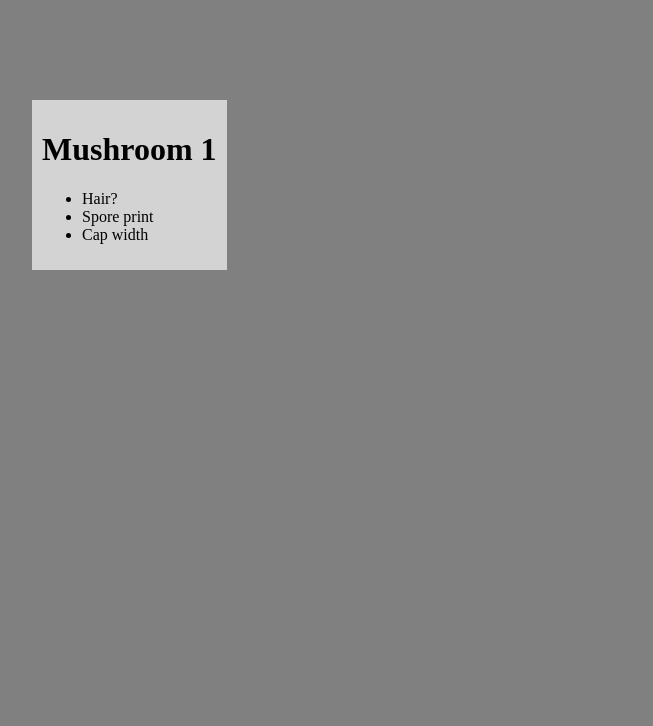
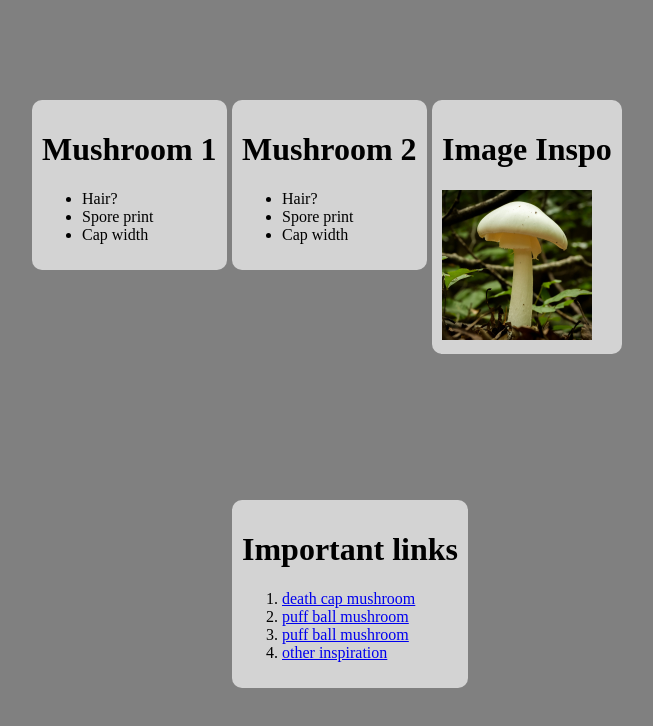
Before and after one commit to ZanderCode/flow, a React (Create React App) app in the folder flow/: page / in a window 1280 px wide. Shown: the top 726 px of the page, without its empty margins (68-721 px from the left). Built offline with nearby package versions, Linux system fonts and the light colour scheme.

Commit message:
Added some test features

```diff
--- a/flow/src/App.js
+++ b/flow/src/App.js
@@ -2,6 +2,8 @@ import React, { Component, useRef } from "react";
 import Flow from "./components/Flow";
 
 import {useDispatch} from "react-redux";
+
+import IMG from "./imgs/mush.jpg";
 
 class App extends Component{
 
@@ -39,6 +41,31 @@ class App extends Component{
             <li>Cap width</li>
           </ul>
         </Flow>
+
+        <Flow x={300} y={100}>
+          <h1>Mushroom 2</h1>
+          <ul>
+            <li>Hair?</li>
+            <li>Spore print</li>
+            <li>Cap width</li>
+          </ul>
+        </Flow>
+
+        <Flow x={500} y={100}>
+          <h1>Image Inspo</h1>
+          <img src={IMG} style={{width:"150px"}} draggable="false"/>
+        </Flow>
+
+        <Flow x={300} y={500}>
+          <h1>Important links</h1>
+          <ol>
+            <li><a href="#">death cap mushroom</a></li>
+            <li><a href="#">puff ball mushroom</a></li>
+            <li><a href="#">puff ball mushroom</a></li>
+            <li><a href="#">other inspiration</a></li>
+          </ol>
+        </Flow>
+
       </div>
     );
   }
--- a/flow/src/components/Flow.js
+++ b/flow/src/components/Flow.js
@@ -32,13 +32,13 @@ export default class Flow extends Component{
 
     startMove = () =>{
         this.setState({
-            isMoving: true
+            isMoving: true,
         });
     }
 
     endMove = () =>{
         this.setState({
-            isMoving: false
+            isMoving: false,
         });
     }
 
@@ -60,11 +60,18 @@ export default class Flow extends Component{
             position:"absolute",
             top:this.state.y,
             left:this.state.x,
-            backgroundColor:"lightgray"
+            backgroundColor:"lightgray",
+            borderRadius: "10px",
+            userSelect:"none"
         };
 
         return (
-            <div ref={this.ref} style={styleWithChildren} onClick={this.reveal} onMouseMove={this.move} onMouseDown={this.startMove} onMouseUp={this.endMove}>
+            <div ref={this.ref}
+                style={styleWithChildren}
+                onClick={this.reveal}
+                onMouseMove={this.move}
+                onMouseDown={this.startMove}
+                onMouseUp={this.endMove}>
 
                 {/* The resizing buttons for controlling size*/}
                 {this.state.clicked ?
```
Also changed, not shown: flow/src/imgs/mush.jpg (added).
